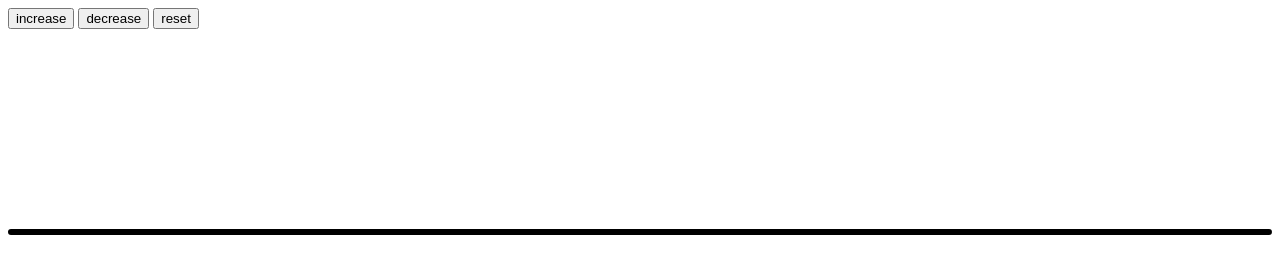
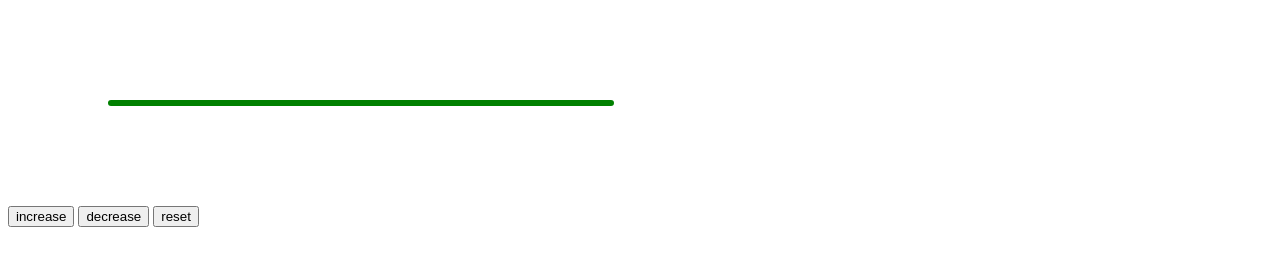
Before and after one commit to josueJURE/counterApp, a plain HTML site: page index.html in a window 1280 px wide. Drawn offline with Linux system fonts and the light colour scheme.

Commit message:
modify index.js to make border color match text color

```diff
--- a/index.css
+++ b/index.css
@@ -1,7 +1,10 @@
+
+
 #counterEl {
   text-align: center;
-  margin-top: 200px;
-  font-size: 2000%;
-  border: solid;
-  border-radius: 20px;
+  margin: 100px;
+  border: green solid;
+  border-radius: 25px;
+  width: 500px;
+  font-size: 100px;
 }
--- a/index.html
+++ b/index.html
@@ -3,13 +3,13 @@
   <head>
     <meta charset="utf-8">
     <link rel="stylesheet" href="index.css">
-    <title></title>
+    <title>Counter project App</title>
   </head>
   <body>
+    <div id="counterEl"></div>
     <button class="increase">increase</button>
     <button class="decrease">decrease</button>
     <button class="reset">reset</button>
-    <div id="counterEl"></div>
     <script src="index.js" type="text/javascript"></script>
   </body>
 </html>
--- a/index.js
+++ b/index.js
@@ -9,11 +9,15 @@ btns.forEach(function(item) {
     element.className === "increase" ? count++
     : element.className === "decrease" ? count--
     : count = 0;
-    <!-- color ternary operator -->
+    <!-- text color ternary operator -->
     count > 0 ? counterEl.style.color = "green"
     : count < 0 ? counterEl.style.color = "red"
     : counterEl.style.color = "black";
     counterEl.textContent = count;
+    <!-- border color ternary operator -->
+    count > 0 ? counterEl.style.borderColor = "green"
+    : count < 0 ? counterEl.style.borderColor = "red"
+    : counterEl.style.borderColor = "black";
   })
 })
 
```
